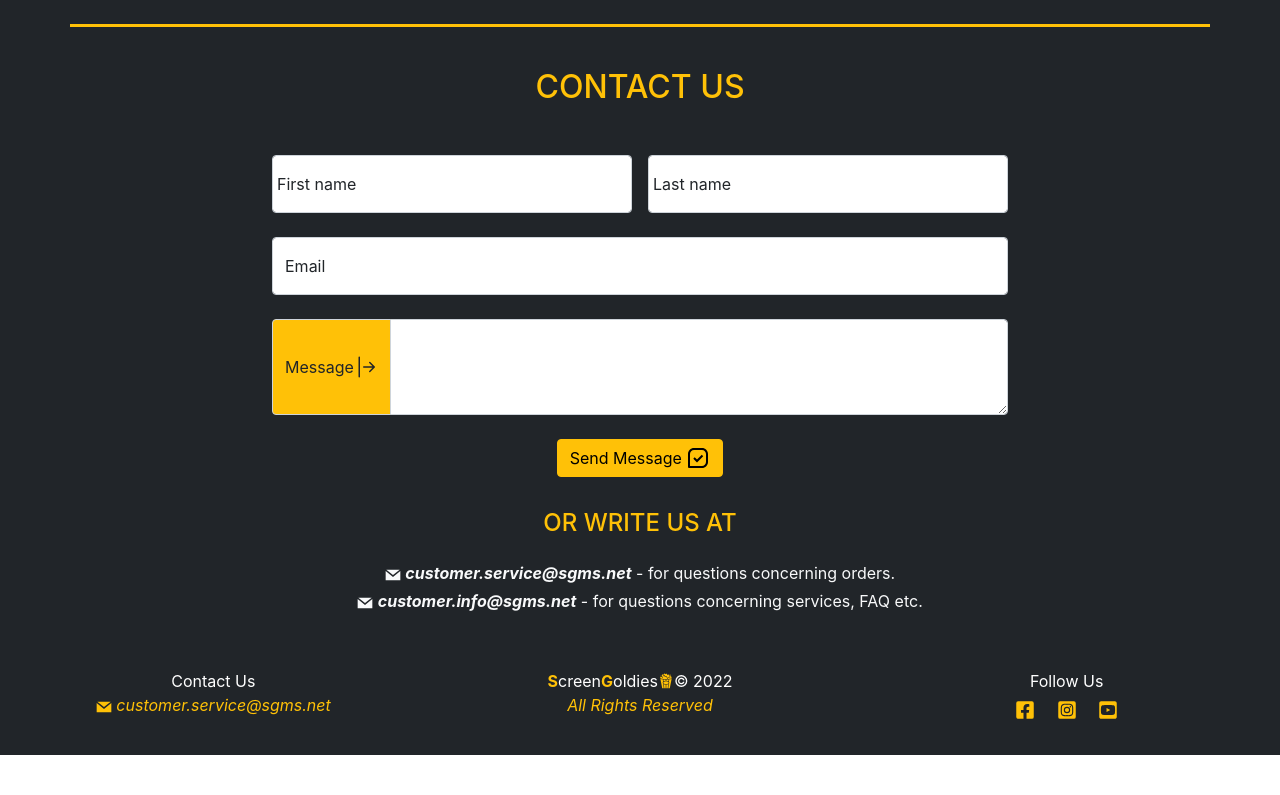
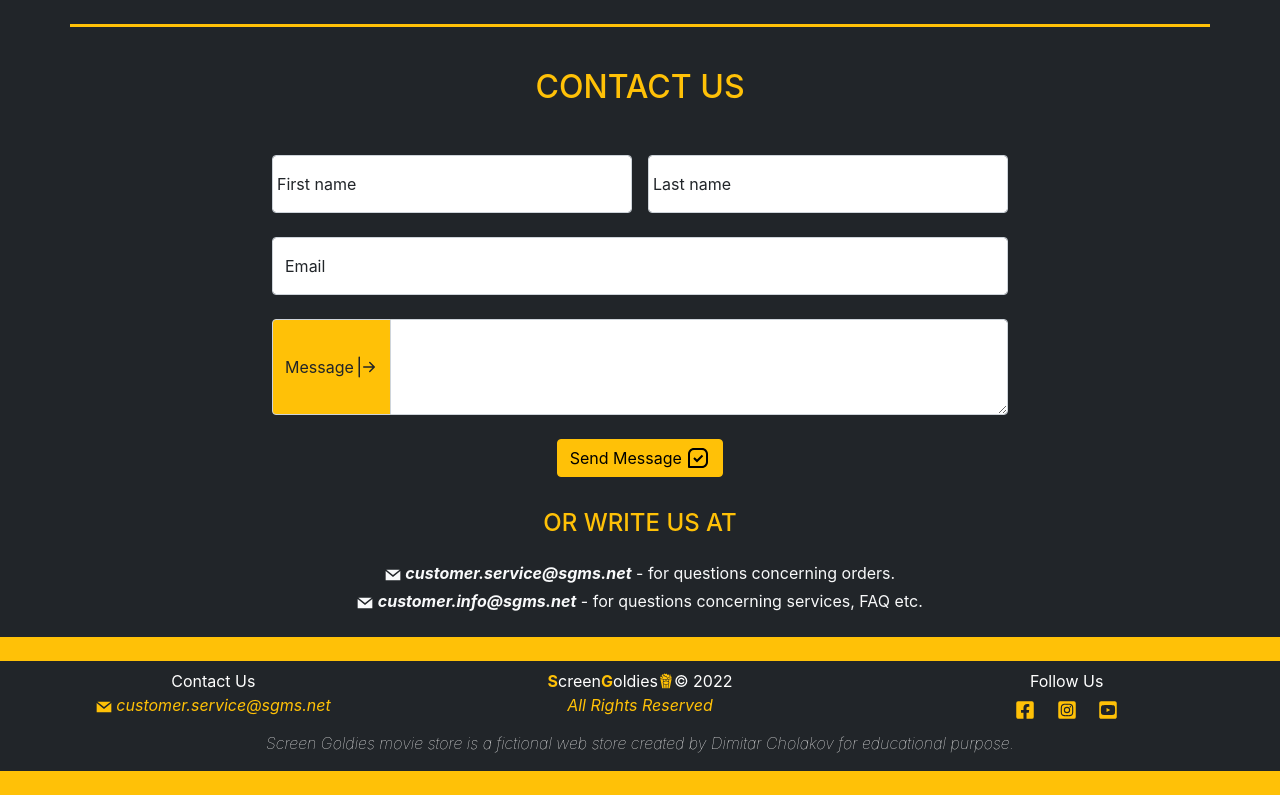
Before and after one commit to dimitar-4/movie-store-app-react, a React (Create React App) app: page /about in a window 1280 px wide. Shown: the part 416-1211 px from the top of the page. Before the commit the page ends 1171 px from the top, so only its background shows below. Built offline with nearby package versions, Linux system fonts and the light colour scheme; no server answers.

Commit message:
Add info <p> and  new color-scheme.

```diff
--- a/src/components/Footer.jsx
+++ b/src/components/Footer.jsx
@@ -10,8 +10,8 @@ function Footer() {
   const date = new Date();
 
   return (
-    <footer className="py-4 bg-dark text-white mt-auto">
-      <div className="row mx-auto">
+    <footer className="py-4 bg-warning text-white mt-auto">
+      <div className="row mx-auto bg-dark">
         <div className="col-12 col-md-4 my-2">
           <p className="m-0 text-center">Contact Us</p>
           <p className="text-warning text-center m-0">
@@ -40,6 +40,12 @@ function Footer() {
           </p>
         </div>
       </div>
+      <div className="row mx-auto bg-dark">
+        <p className="text-center fw-lighter fst-italic">
+          Screen Goldies movie store is a fictional web store created by Dimitar
+          Cholakov for educational purpose.
+        </p>
+      </div>
     </footer>
   );
 }
```
